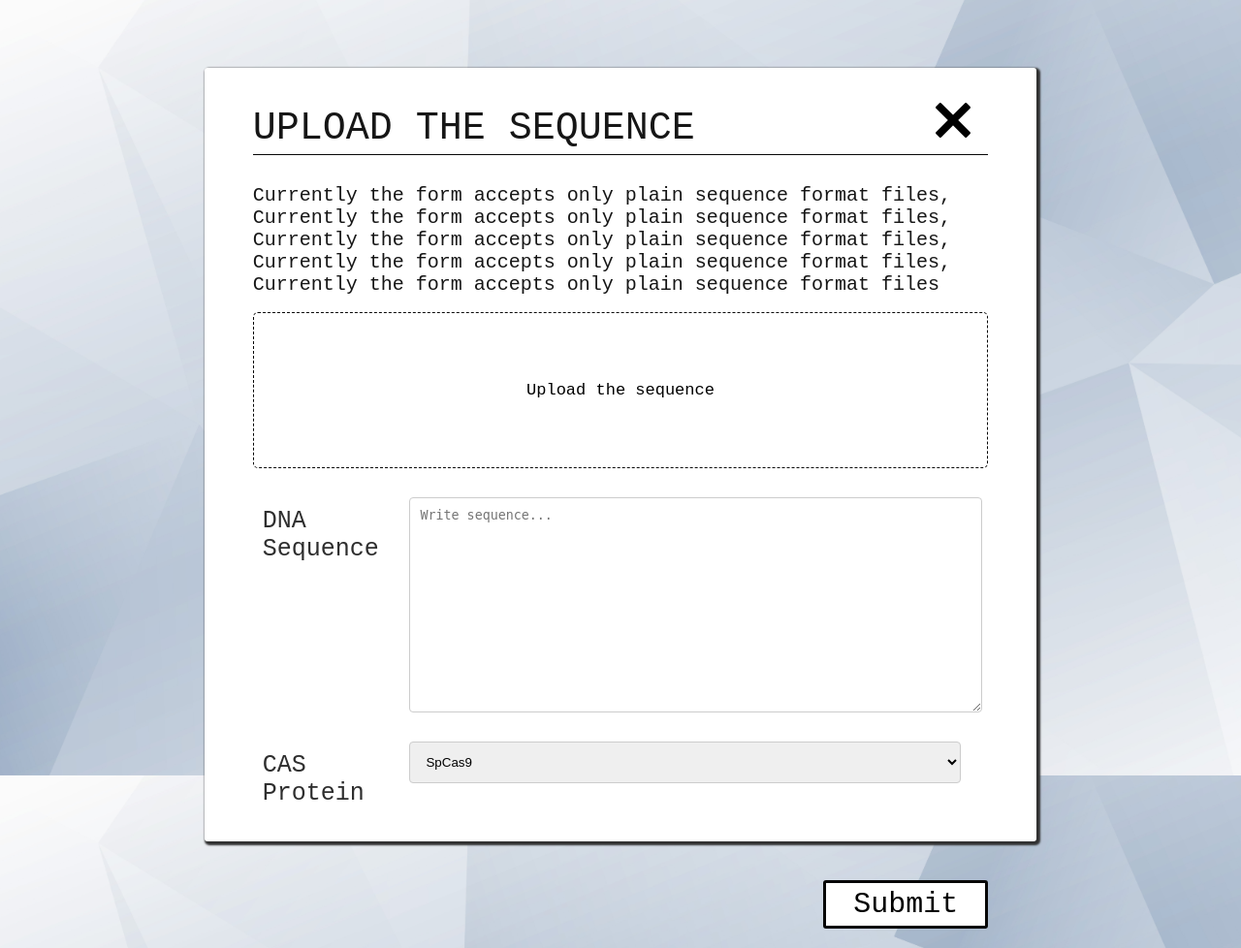
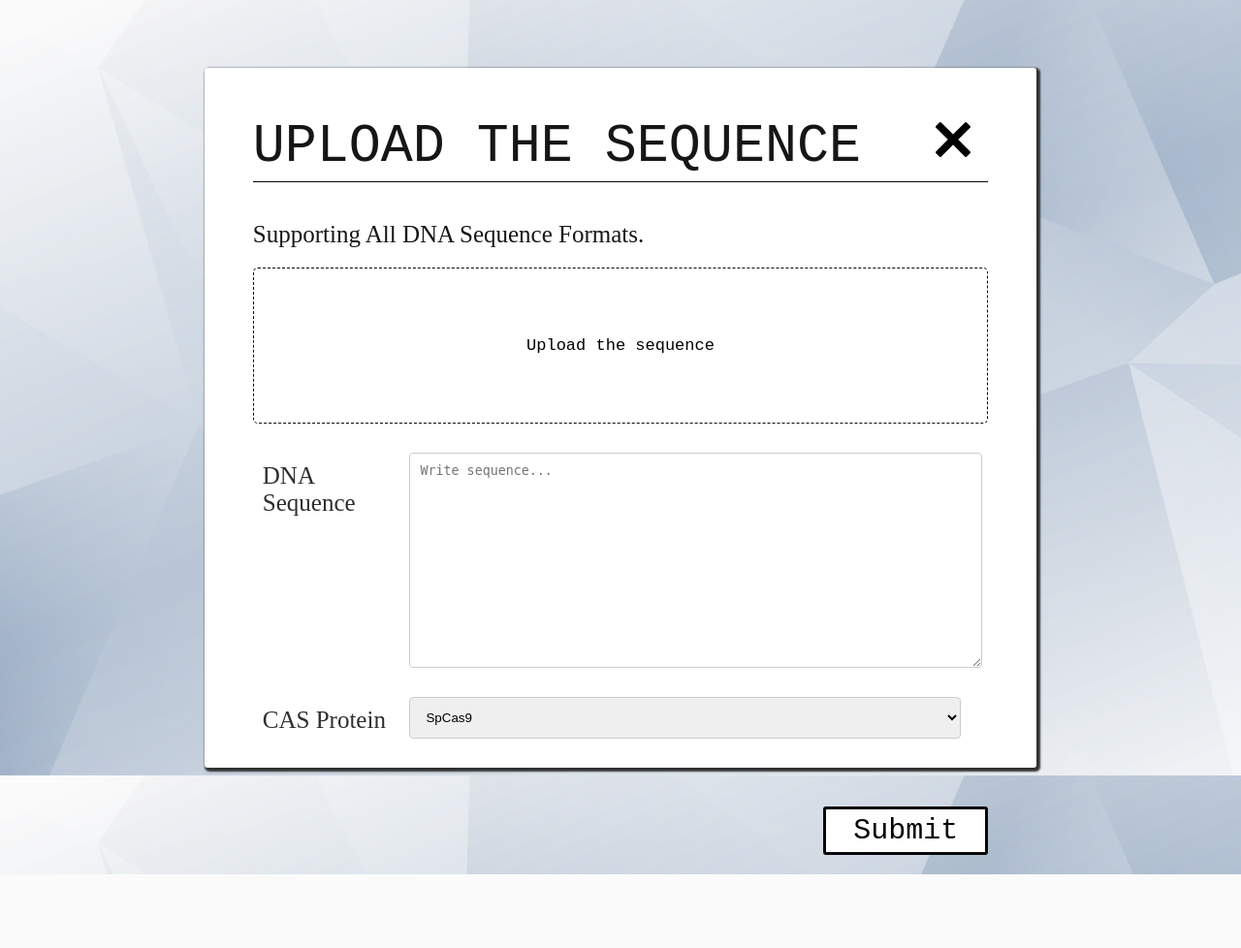
Before and after one commit to roshan-eng/iGEM_WebApp, a Django app: page /PAM_finder/finder_tool in a window 1280 px wide. Shown: the whole page at 97% size. After the commit the page ends 902 px from the top, so only its background shows below. Run offline with Django 4.2, Linux system fonts and the light colour scheme.

Commit message:
Django Implementation Completed !

```diff
--- a/PAM_finder/views.py
+++ b/PAM_finder/views.py
@@ -1,4 +1,6 @@
 from django.shortcuts import render
+from Bio import SeqIO
+from io import StringIO
 from PAM_finder import SearchingAlgorithm
 from django.core.files.storage import FileSystemStorage
 from django.views.decorators.csrf import csrf_exempt, csrf_protect
@@ -22,7 +24,14 @@ def about_us(request):
 @csrf_protect
 def result(request):
     if request.method == 'POST':
-        file_text = request.FILES['file']
+        file_text = request.POST['seqText']
+
+        if not input_text:
+            file_text = request.FILES['file']
+            fasta_sequences = SeqIO.parse(StringIO(filename.read().decode()), str(filename).split(".")[-1])
+            for fasta in fasta_sequences:
+                name, file_text = fasta.id, str(fasta.seq)
+
         option_text = request.POST['cas']
         result_text = SearchingAlgorithm.search(file_text, option_text)
 
--- a/templates/finder_tool.html
+++ b/templates/finder_tool.html
@@ -18,14 +18,14 @@
         }
 
         /* Close Button */
-        .upload-form .close { width: 10px; height: 12px; margin: 20px 50px; float: right }
+        .upload-form .close { width: 10px; height: 12px; margin: 40px 50px; float: right }
 
         /* Form Title */
         .Form_header { text-transform: uppercase; font-family: "Courier New", monospace; font-weight: normal;
-            font-size: 40px; color: #161616; padding: 3px 0 4px 0; border-bottom: 1px solid #070707 }
+            font-size: 55px; color: #161616; padding: 3px 0 4px 0; border-bottom: 1px solid #070707 }
 
         /* Form Info */
-        .Info {font-family: "Courier New", monospace; font-weight: normal; font-size: 20px;
+        .Info { font-weight: normal; font-size: 25px;
             color: #161616; padding: 3px 0 4px 0}
 
         .col-25 { float: left; width: 20%; margin-top: 10px}
@@ -36,8 +36,7 @@
         .row:after { content: ""; display: table; clear: both }
 
         /* Paragraph */
-        .upload-form p { font-family: "Courier New", monospace;
-            word-wrap: break-word; font-size: 25px; color: #2e2e2e; float: left; padding: 30px 0 0 10px}
+        .upload-form p { word-wrap: break-word; font-size: 25px; color: #2e2e2e; float: left; padding: 30px 0 0 10px}
 
         #yourBtn { font-family: "Courier New", monospace; font-size: 17px;
             -webkit-border-radius: 5px; -moz-border-radius: 5px; border: 1px dashed #070707;
@@ -72,12 +71,11 @@
             let file = obj.value;
             let fileName = file.split("\\");
             document.getElementById("yourBtn").innerHTML = fileName[fileName.length - 1];
+            document.getElementById("seqText").value = '';
         }
 
-        function option_selected(obj) {
-            let file = obj.value;
-            let fileName = file.split("\\");
-            document.getElementById("cas").innerHTML = fileName[fileName.length - 1];
+        function remove_submission() {
+            document.getElementById("yourBtn").innerHTML = "Upload The Sequence";
         }
 
     </script>
@@ -92,21 +90,17 @@
         <!-- Form Heading -->
         <a href="/PAM_finder" class="close" title="Close Window"><img src="../PAM_finder/media/Images/close_icon.png" alt="Close"></a>
         <h1 class="Form_header">Upload The Sequence</h1>
-        <h1 class="Info">Currently the form accepts only plain sequence format files,
-        Currently the form accepts only plain sequence format files,
-        Currently the form accepts only plain sequence format files,
-        Currently the form accepts only plain sequence format files,
-        Currently the form accepts only plain sequence format files</h1>
+        <h1 class="Info">Supporting All DNA Sequence Formats.</h1>
 
         <!-- Select & Upload Button -->
         <form method ='POST' enctype ="multipart/form-data" action="result" name="myForm">
             {% csrf_token %}
             <div id="yourBtn" onclick="getFile()">Upload the sequence</div>
-            <div style='height: 0; width: 0; overflow:hidden;'><input id="upfile" type="file" value="upload" name="file" onchange="submission(this)" /></div>
+            <div style='height: 0; width: 0; overflow:hidden;'><input id="upfile" type="file" value="upload" name="file" onchange="submission(this)"/></div>
 
             <div class="row">
                 <p class="col-25">DNA Sequence</p>
-                <label for="subject"></label><textarea id="subject" class="col-75" name="subject" placeholder="Write sequence..." style="height:200px; padding: 10px"></textarea>
+                <label for="seqText"></label><textarea id="seqText" class="col-75" name="subject" oninput="remove_submission()" placeholder="Write sequence..." style="height:200px; padding: 10px"></textarea>
             </div>
 
             <div class="row">
--- a/templates/result.html
+++ b/templates/result.html
@@ -10,7 +10,7 @@
         background-size: cover;
     }
 
-    .Heading { margin-left: 50px; font-family: "Courier New", serif; font-weight: normal }
+    .Heading { margin-left: 5px; font-family: "sans-serif", serif; font-weight: normal }
 
 </style>
 
@@ -19,7 +19,7 @@
     <title>Result</title>
 </head>
 <body>
-    <h1 class="Heading"> Result Page </h1>
+    <h1 class="Heading"> Identified Guide RNAs </h1>
     <iframe class = "span12" style="float:none; width: 100%;  display:inline; height:1200px;" src="../PAM_finder/media/Images/multipage_plot.pdf"></iframe>
 
 </body>
```
Also changed, not shown: PAM_finder/SearchingAlgorithm.py (+1 -8 lines), 1 other file.
